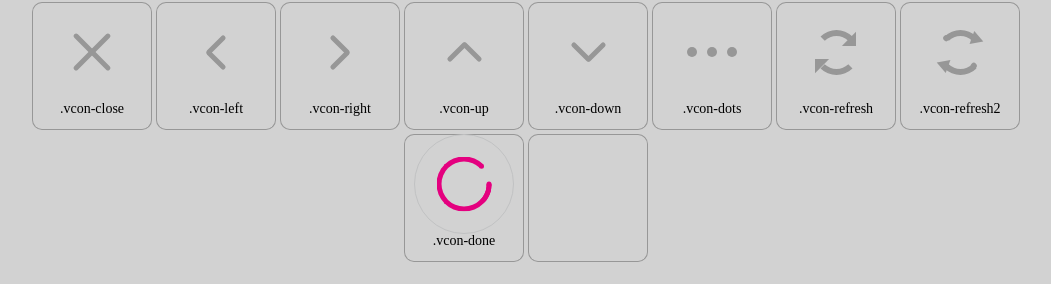
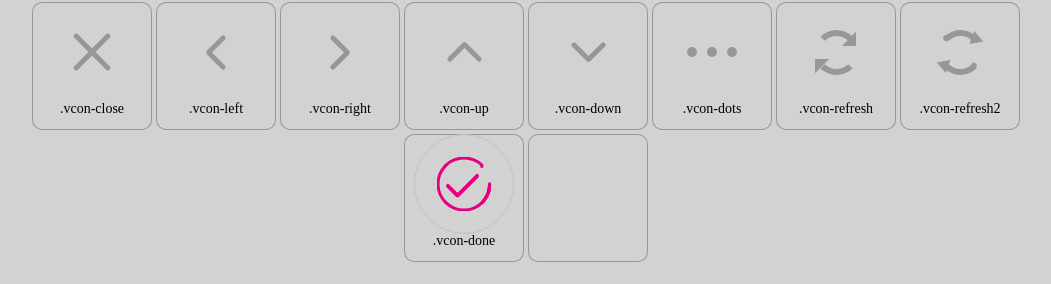
Before and after one commit to nervouself/vcon, a plain HTML site: page index.html in a window 1280 px wide. Shown: the part 80-364 px from the top of the page, without its empty margins (114-1165 px from the left). Drawn offline with Linux system fonts and the light colour scheme.

Commit message:
finish .vcon-done

```diff
--- a/vcon.css
+++ b/vcon.css
@@ -127,15 +127,25 @@
     height:.55em;
     box-sizing:border-box;
     border-radius:50%;
-    border: .05em solid #e4007f;
+    border:.035em solid #e4007f;
     border-right-color:transparent;
 }
 .vcon-done:after{
-    width:.05em;
-    height:.05em;
+    width:.0345em;
+    height:.0345em;
     border-radius:50%;
-    box-shadow:.25em 0 #e4007f,.25em .01em #e4007f,.25em .015em #e4007f,.249em .03em #e4007f,.248em .04em #e4007f,.246em .05em #e4007f
-    ,.245em .06em #e4007f,.242em .07em #e4007f,.239em .08em #e4007f,.235em .09em #e4007f,.231em .1em #e4007f,.226em .11em #e4007f
-    ,.221em .12em #e4007f,.215em .13em #e4007f,.209em .14em #e4007f,.202em .15em #e4007f,.193em .16em #e4007f,.183em .17em #e4007f
-    ,.175em -.178em #e4007f;
+    box-shadow:.258em 0 #e4007f,.258em .008em #e4007f,.257em .015em #e4007f,.257em .022em #e4007f,.256em .028em #e4007f,.255em .035em #e4007f
+    ,.255em .04em #e4007f,.254em .045em #e4007f,.253em .05em #e4007f,.252em .058em #e4007f,.25em .065em #e4007f,.25em .065em #e4007f,.247em .075em #e4007f
+    ,.244em .085em #e4007f,.24em .095em #e4007f,.237em .105em #e4007f,.234em .11em #e4007f,.229em .12em #e4007f,.222em .13em #e4007f,.22em .135em #e4007f
+    ,.216em .14em #e4007f,.21em .15em #e4007f,.202em .16em #e4007f,.194em .17em #e4007f,.185em .18em #e4007f
+    ,.181em -.182em #e4007f
+    ,-.06em .11em #e4007f,-.055em .105em #e4007f,-.05em .1em #e4007f,-.045em .095em #e4007f,-.04em .09em #e4007f,-.035em .085em #e4007f
+    ,-.03em .08em #e4007f,-.025em .075em #e4007f,-.02em .07em #e4007f,-.015em .065em #e4007f,-.01em .06em #e4007f,-.005em .055em #e4007f,0 .05em #e4007f
+    ,.005em .045em #e4007f,.01em .04em #e4007f,.015em .035em #e4007f,.02em .03em #e4007f,.025em .025em #e4007f,.03em .02em #e4007f,.035em .015em #e4007f
+    ,.04em .01em #e4007f,.045em .005em #e4007f,.05em 0 #e4007f,.055em -.005em #e4007f,.06em -.01em #e4007f,.065em -.015em #e4007f,.07em -.02em #e4007f
+    ,.075em -.025em #e4007f,.08em -.03em #e4007f,.085em -.035em #e4007f,.09em -.04em #e4007f,.095em -.045em #e4007f,.1em -.05em #e4007f,.105em -.055em #e4007f
+    ,.11em -.06em #e4007f,.115em -.065em #e4007f,.12em -.07em #e4007f,.125em -.075em #e4007f,.13em -.08em #e4007f,.135em -.085em #e4007f
+    ,-.065em .11em #e4007f,-.07em .105em #e4007f,-.075em .1em #e4007f,-.08em .095em #e4007f,-.085em .09em #e4007f,-.09em .085em #e4007f
+    ,-.095em .08em #e4007f,-.1em .075em #e4007f,-.105em .07em #e4007f,-.11em .065em #e4007f,-.115em .06em #e4007f,-.12em .055em #e4007f,-.125em .05em #e4007f
+    ,-.13em .045em #e4007f,-.135em .04em #e4007f,-.14em .035em #e4007f,-.145em .03em #e4007f,-.15em .025em #e4007f,-.155em .02em #e4007f,-.16em .015em #e4007f;
 }
```
